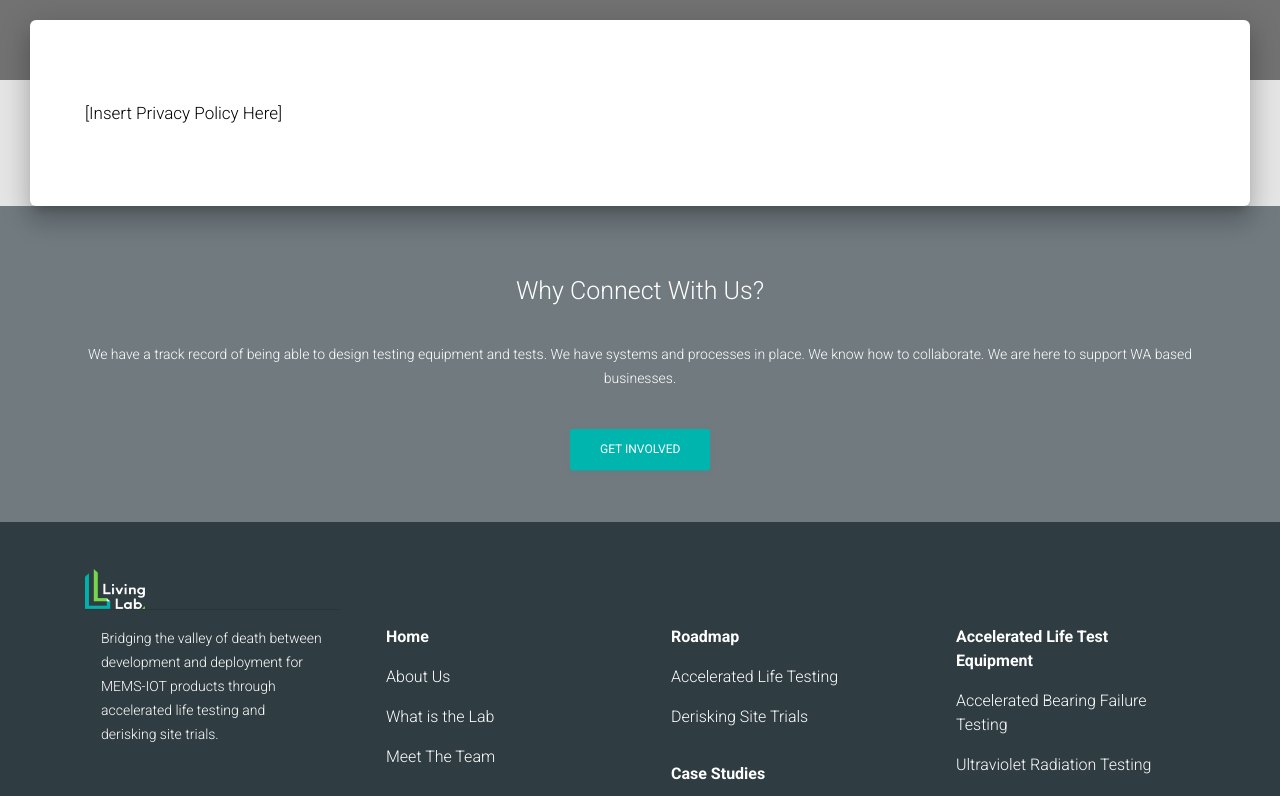
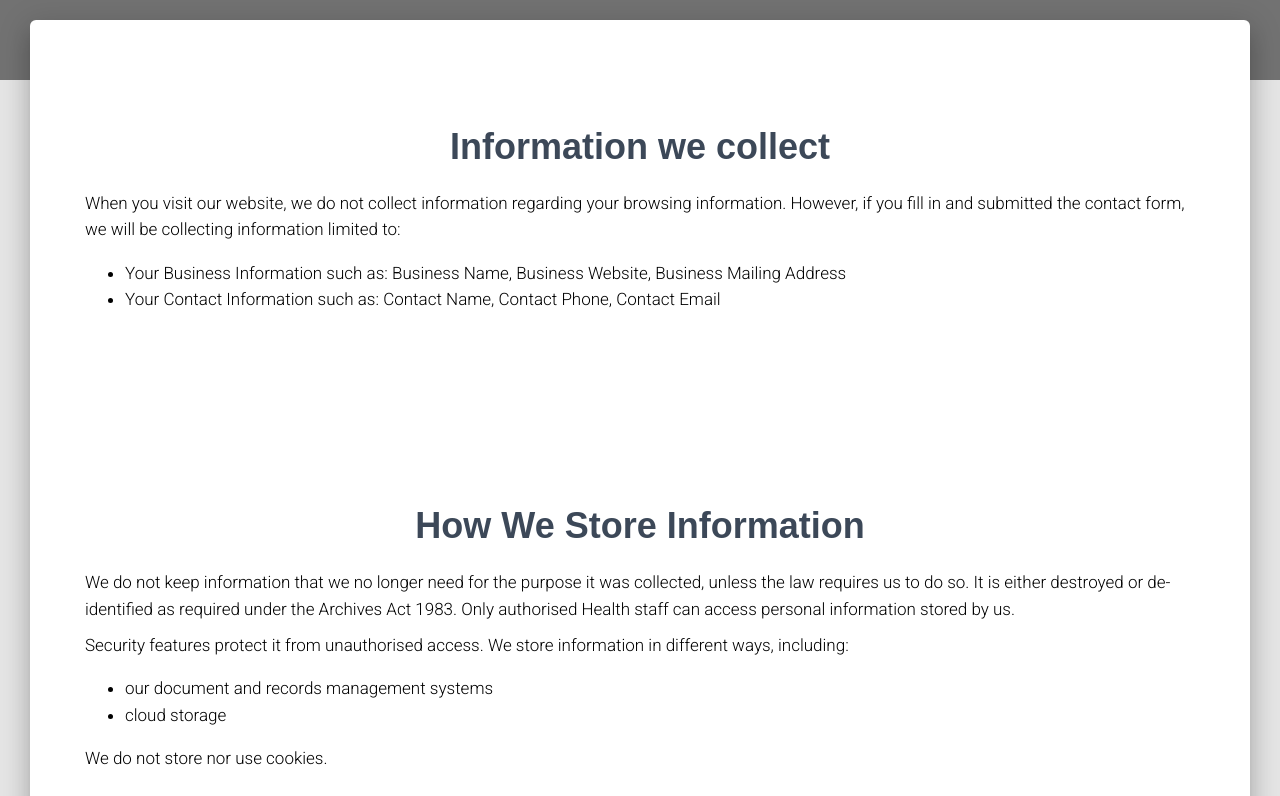
Before and after one commit to uwasystemhealth/livinglab-site-v3, a Next.js app: page /privacy-policy in a window 1280 px wide. Shown: the part 300-1096 px from the top of the page. Built offline with nearby package versions, Linux system fonts and the light colour scheme.

Commit message:
privacy policy content

```diff
--- a/pages-sections/PrivacyPolicy-Sections/PrivacyPolicyContent.js
+++ b/pages-sections/PrivacyPolicy-Sections/PrivacyPolicyContent.js
@@ -1,4 +1,4 @@
-import React from 'react';
+import React, { Fragment } from 'react';
 // @material-ui/core components
 import { makeStyles } from '@material-ui/core/styles';
 
@@ -17,9 +17,35 @@ const useStyles = makeStyles(styles);
 const About = () => {
 	const classes = useStyles();
 	return (
-		<div className={classes.section}>
-			<h5 className={classes.description}>[Insert Privacy Policy Here]</h5>
-		</div>
+		<Fragment>
+			<div className={classes.section}>
+				<h2 className={classes.title}>Information we collect</h2>
+				<h5 className={classes.description}>
+					When you visit our website, we do not collect information regarding your browsing information. However, if you fill in and
+					submitted the contact form, we will be collecting information limited to:
+					<ul>
+						<li>Your Business Information such as: Business Name, Business Website, Business Mailing Address</li>
+						<li>Your Contact Information such as: Contact Name, Contact Phone, Contact Email</li>
+					</ul>
+				</h5>
+			</div>
+			<div className={classes.section}>
+				<h2 className={classes.title}>How We Store Information</h2>
+				<h5 className={classes.description}>
+					We do not keep information that we no longer need for the purpose it was collected, unless the law requires us to do so. It is
+					either destroyed or de-identified as required under the Archives Act 1983. Only authorised Health staff can access personal
+					information stored by us.
+				</h5>
+				<h5 className={classes.description}>
+					Security features protect it from unauthorised access. We store information in different ways, including:
+					<ul>
+						<li>our document and records management systems</li>
+						<li>cloud storage</li>
+					</ul>
+					We do not store nor use cookies.
+				</h5>
+			</div>
+		</Fragment>
 	);
 };
 
```
